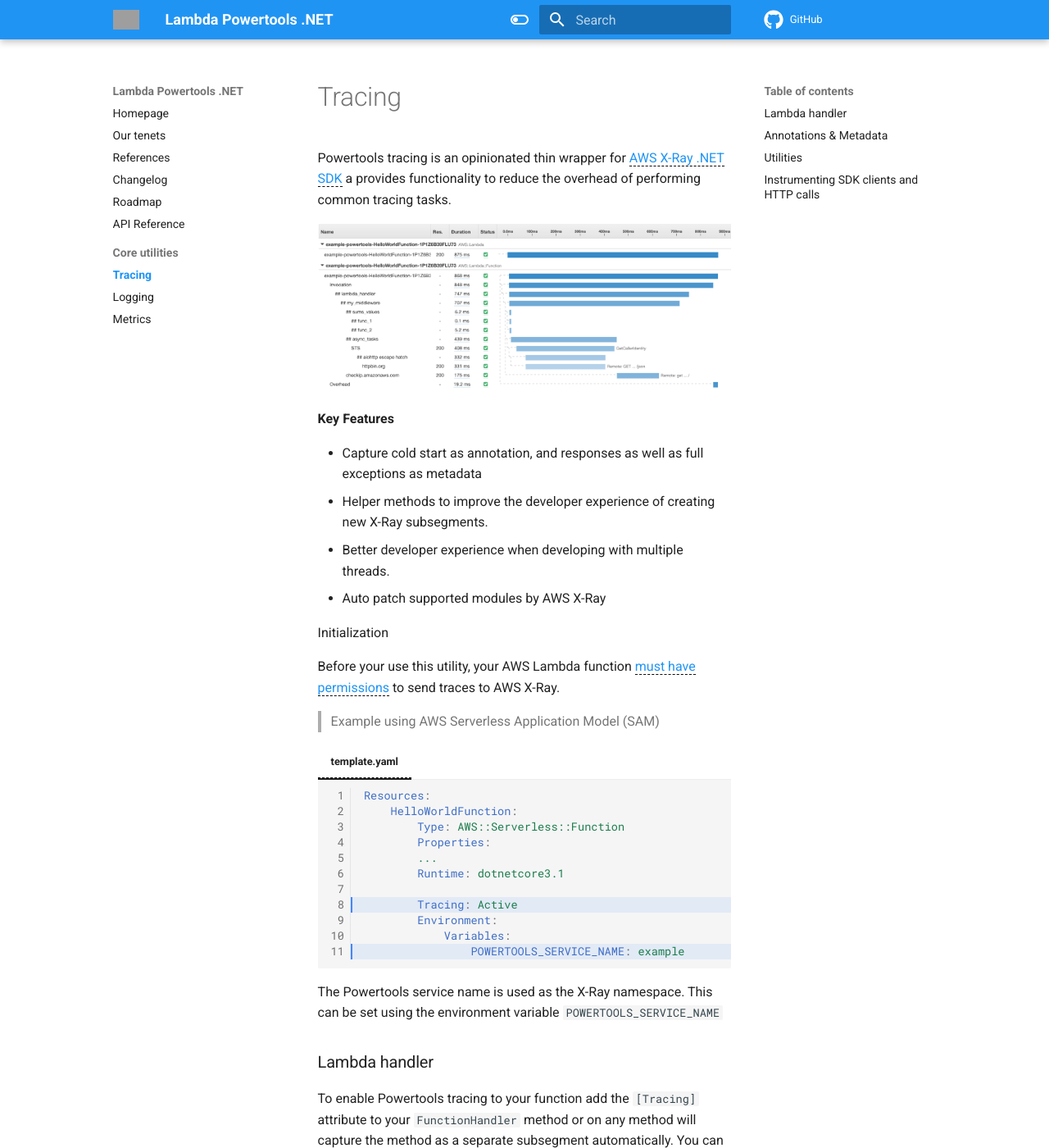
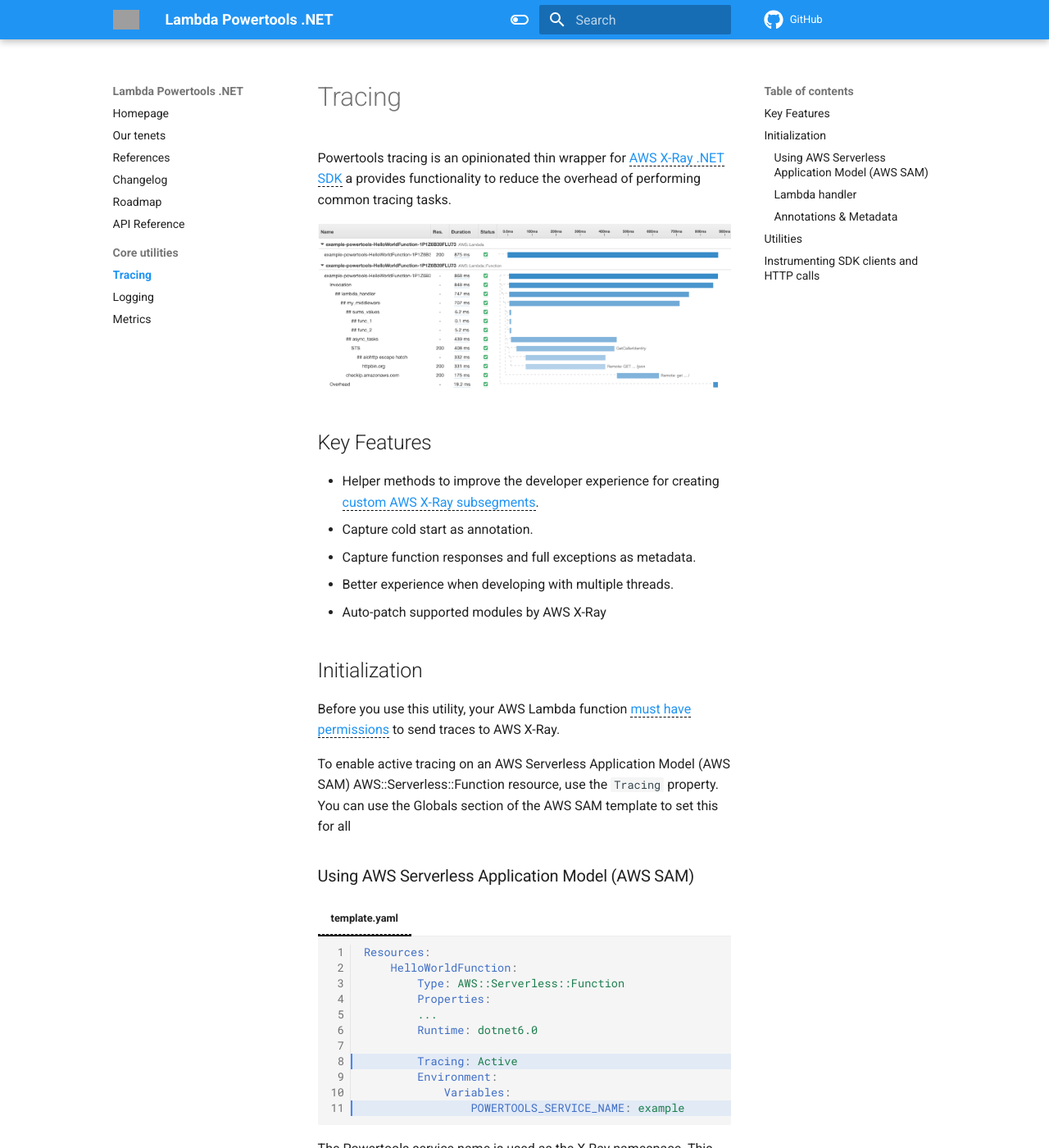
Before and after one commit to aws-powertools/powertools-lambda-dotnet, an MkDocs documentation site: the page built from docs/core/tracing.md, in a window 1280 px wide and 1400 px high. Shown: the whole window at 82% size. Built offline with MkDocs 1.6.1 and Material for MkDocs 9.7.7, drawn with Linux system fonts in a browser that asks for light colours; a script that is not in the unit is left out; comment, search, counter and statistics services are not loaded; the version menu is left out; grey boxes are pictures that could not be loaded.

Commit message:
chore: documentation update

```diff
--- a/docs/core/tracing.md
+++ b/docs/core/tracing.md
@@ -8,18 +8,21 @@
 
 ![Tracing showcase](../media/tracer_utility_showcase.png)
 
- **Key Features**
+## Key Features
 
- * Capture cold start as annotation, and responses as well as full exceptions as metadata
- * Helper methods to improve the developer experience of creating new X-Ray subsegments.
- * Better developer experience when developing with multiple threads.
- * Auto patch supported modules by AWS X-Ray
+* Helper methods to improve the developer experience for creating [custom AWS X-Ray subsegments](https://docs.aws.amazon.com/xray/latest/devguide/xray-sdk-dotnet-subsegments.html).
+* Capture cold start as annotation.
+* Capture function responses and full exceptions as metadata.
+* Better experience when developing with multiple threads.
+* Auto-patch supported modules by AWS X-Ray
 
-Initialization
+## Initialization
 
-Before your use this utility, your AWS Lambda function [must have permissions](https://docs.aws.amazon.com/lambda/latest/dg/services-xray.html#services-xray-permissions) to send traces to AWS X-Ray.
+Before you use this utility, your AWS Lambda function [must have permissions](https://docs.aws.amazon.com/lambda/latest/dg/services-xray.html#services-xray-permissions) to send traces to AWS X-Ray.
 
-> Example using AWS Serverless Application Model (SAM)
+To enable active tracing on an AWS Serverless Application Model (AWS SAM) AWS::Serverless::Function resource, use the `Tracing` property. You can use the Globals section of the AWS SAM template to set this for all
+
+### Using AWS Serverless Application Model (AWS SAM)
 
 === "template.yaml"
 
@@ -29,7 +32,7 @@
             Type: AWS::Serverless::Function
             Properties:
             ...
-            Runtime: dotnetcore3.1
+            Runtime: dotnet6.0
 
             Tracing: Active
             Environment:
```
Also changed, not shown: docs/core/logging.md (+3 -3 lines), docs/core/metrics.md (+12 -13 lines), docs/index.md (+2 -2 lines).
